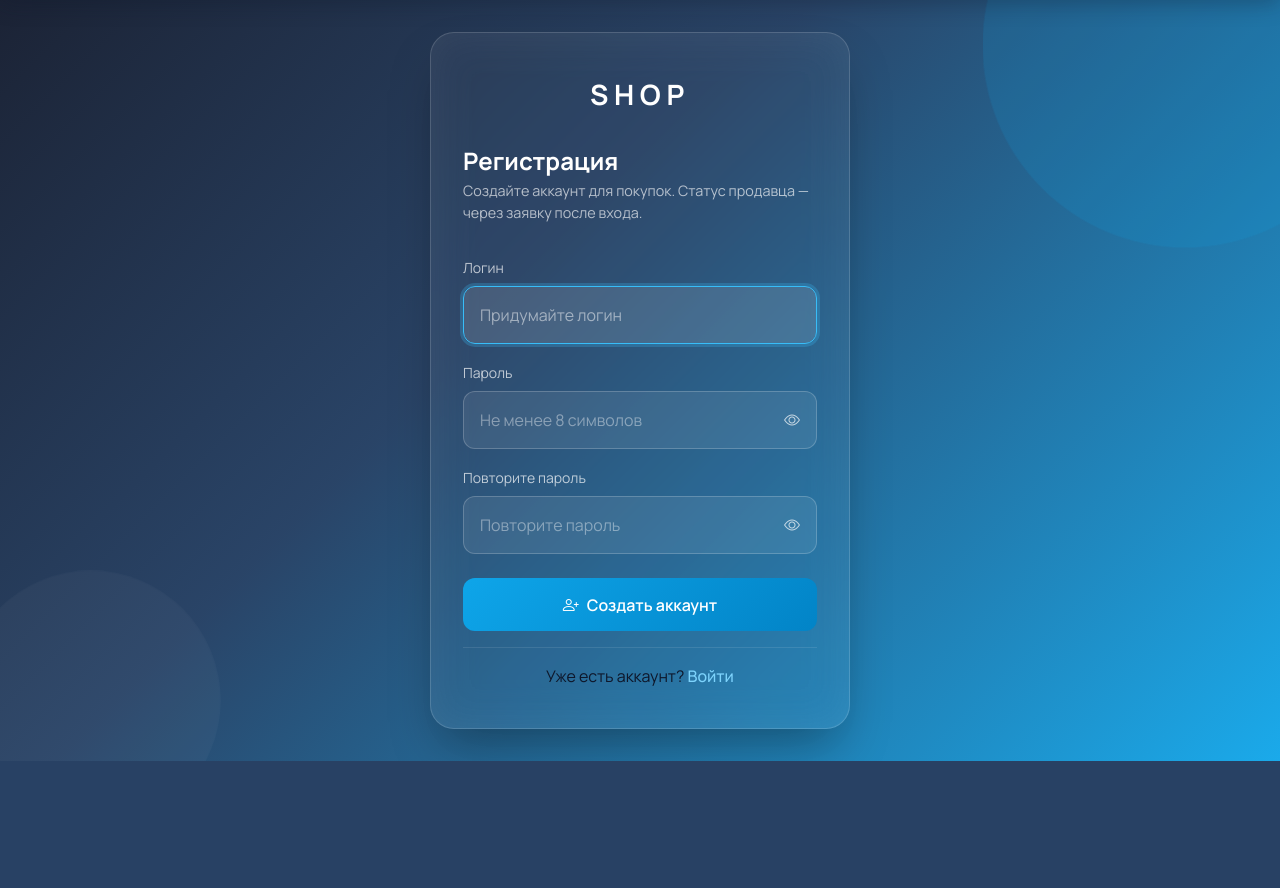
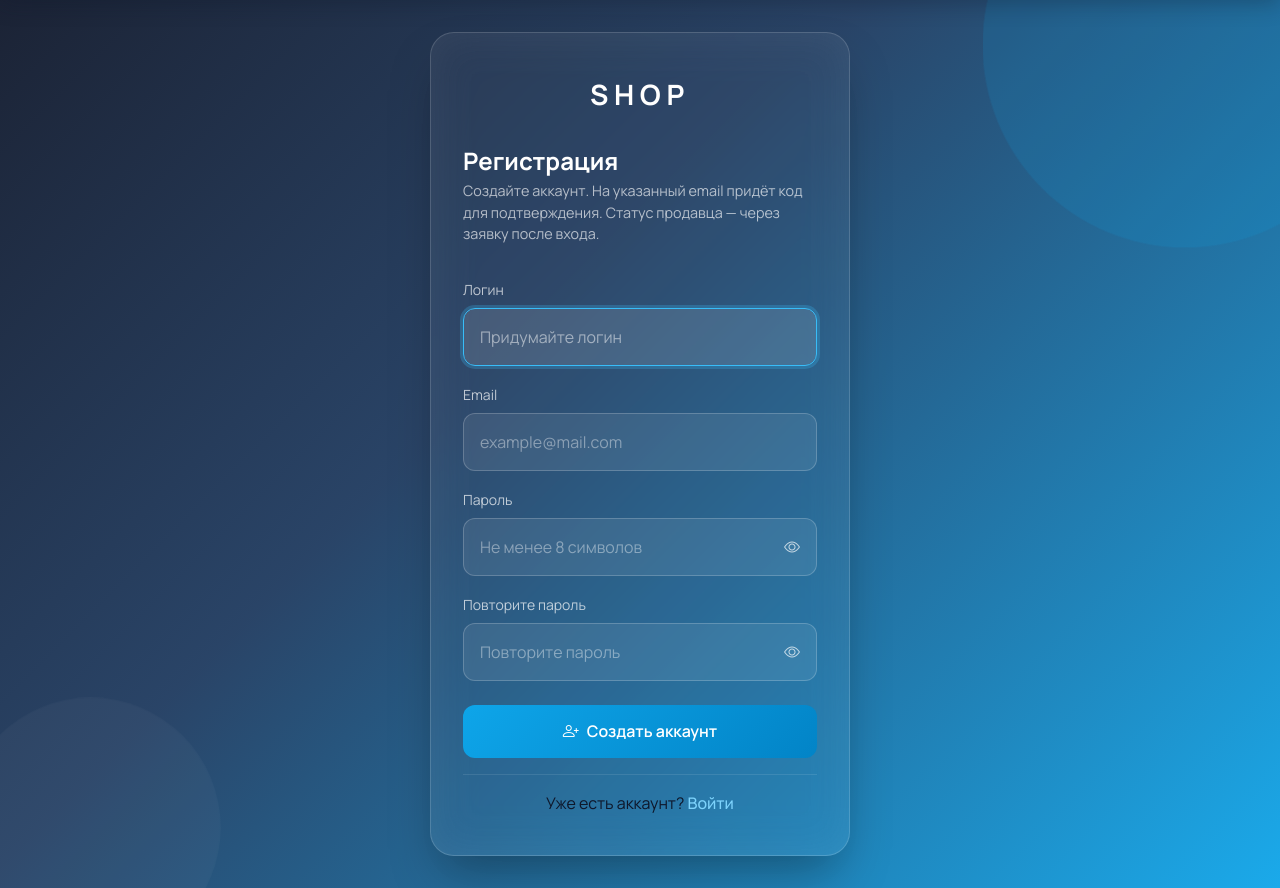
Before and after one commit to ViraKrajevskiy/Shop, a Django app: page /register/ in a window 1280 px wide. Shown: the part 65-953 px from the top of the page. Before the commit the page ends 826 px from the top, so only its background shows below. Run offline with Django 5.2, Linux system fonts and the light colour scheme.

Commit message:
emailcode

```diff
--- a/config/settings.py
+++ b/config/settings.py
@@ -108,6 +108,10 @@ DEFAULT_AUTO_FIELD = 'django.db.models.BigAutoField'
 MEDIA_URL = 'media/'
 MEDIA_ROOT = BASE_DIR / 'media'
 
+# Письма: в разработке — в консоль; в продакшене задайте EMAIL_HOST, EMAIL_HOST_USER, EMAIL_HOST_PASSWORD
+EMAIL_BACKEND = config('EMAIL_BACKEND', default='django.core.mail.backends.console.EmailBackend')
+DEFAULT_FROM_EMAIL = config('DEFAULT_FROM_EMAIL', default='Shop <noreply@shop.local>')
+
 LOGIN_URL = '/login/'
 LOGIN_REDIRECT_URL = '/'
 SESSION_SERIALIZER = 'django.contrib.sessions.serializers.JSONSerializer'
--- a/config/urls.py
+++ b/config/urls.py
@@ -35,6 +35,7 @@ urlpatterns = [
     path('product/<int:pk>/chat/', views.chat_start_product, name='chat_start_product'),
     path('login/', auth_views.LoginView.as_view(template_name='shop/auth/login.html'), name='login'),
     path('register/', views.register_view, name='register'),
+    path('register/verify/', views.register_verify_view, name='register_verify'),
     path('become-seller/', views.become_seller, name='become_seller'),
     path('profile/', views.profile_view, name='profile'),
     path('support/', views.support_view, name='support'),
--- a/shop/forms.py
+++ b/shop/forms.py
@@ -8,17 +8,38 @@ User = get_user_model()
 
 
 class RegisterForm(UserCreationForm):
-    """Регистрация — только как покупатель. Статус продавца через заявку."""
+    """Шаг 1 регистрации: логин, email, пароль. Код отправляется на email."""
+
+    email = forms.EmailField(
+        label='Email',
+        required=True,
+        widget=forms.EmailInput(attrs={'class': 'form-control', 'placeholder': 'example@mail.com'})
+    )
 
     class Meta:
         model = User
-        fields = ('username', 'password1', 'password2')
+        fields = ('username', 'email', 'password1', 'password2')
 
-    def save(self, commit=True):
-        user = super().save(commit=commit)
-        if commit:
-            UserProfile.objects.get_or_create(user=user, defaults={'role': UserProfile.ROLE_USER})
-        return user
+    def clean_email(self):
+        email = (self.cleaned_data.get('email') or '').strip().lower()
+        if User.objects.filter(email__iexact=email).exists():
+            raise forms.ValidationError('Пользователь с таким email уже зарегистрирован.')
+        return email
+
+
+class RegisterVerifyForm(forms.Form):
+    """Шаг 2: ввод кода из email."""
+    code = forms.CharField(
+        label='Код из письма',
+        max_length=10,
+        min_length=4,
+        widget=forms.TextInput(attrs={
+            'class': 'form-control',
+            'placeholder': 'Введите код',
+            'autocomplete': 'one-time-code',
+            'inputmode': 'numeric',
+        })
+    )
 
 
 class BecomeSellerForm(forms.Form):
@@ -43,11 +64,10 @@ class BecomeSellerForm(forms.Form):
 
 
 class ProductForm(forms.ModelForm):
-    """Форма подачи объявления о товаре. Бренд выбирается: свой / другой / добавить новый."""
+    """Форма подачи объявления. Бренд: свой (подтверждённый) или из каталога. Новый бренд добавляется отдельно в разделе «Магазин и бренды»."""
 
     BRAND_MY = 'my'
     BRAND_EXISTING = 'existing'
-    BRAND_NEW = 'new'
 
     brand_mode = forms.ChoiceField(
         label='Бренд товара',
@@ -64,12 +84,6 @@ class ProductForm(forms.ModelForm):
         required=False,
         widget=forms.Select(attrs={'class': 'form-select'})
     )
-    brand_new_name = forms.CharField(
-        label='Название нового бренда',
-        max_length=100,
-        required=False,
-        widget=forms.TextInput(attrs={'class': 'form-control', 'placeholder': 'Введите название'})
-    )
 
     def __init__(self, *args, user=None, **kwargs):
         self._user = user
@@ -78,14 +92,13 @@ class ProductForm(forms.ModelForm):
         self.fields['category'].empty_label = '— Выберите тип товара —'
         self.fields['category'].label = 'Тип товара'
 
-        owned = Brand.objects.filter(owner=self._user).order_by('name') if self._user else []
-        all_brands = Brand.objects.order_by('name')
+        owned = Brand.objects.filter(owner=self._user, status=Brand.STATUS_APPROVED).order_by('name') if self._user else Brand.objects.none()
+        all_brands = Brand.objects.filter(status=Brand.STATUS_APPROVED).order_by('name')
 
         choices = []
         if owned:
             choices.append((self.BRAND_MY, 'Мой бренд'))
         choices.append((self.BRAND_EXISTING, 'Выбрать из списка'))
-        choices.append((self.BRAND_NEW, 'Добавить новый бренд'))
 
         self.fields['brand_mode'].choices = choices
         if owned and not self.initial.get('brand_mode'):
@@ -96,15 +109,12 @@ class ProductForm(forms.ModelForm):
         self.fields['brand_my_id'].empty_label = '— Выберите —'
         self.fields['brand_existing_id'].queryset = all_brands
         self.fields['brand_existing_id'].empty_label = '— Выберите бренд —'
-        self._owned_brands = list(owned)
-        self._all_brands = list(all_brands)
 
     def clean(self):
         data = super().clean()
         mode = data.get('brand_mode')
         brand_my_id = data.get('brand_my_id')
         brand_existing_id = data.get('brand_existing_id')
-        brand_new_name = (data.get('brand_new_name') or '').strip()
 
         if mode == self.BRAND_MY:
             if not brand_my_id:
@@ -116,11 +126,6 @@ class ProductForm(forms.ModelForm):
                 self.add_error('brand_mode', 'Выберите бренд из списка')
                 return data
             data['_resolved_brand'] = brand_existing_id
-        elif mode == self.BRAND_NEW:
-            if not brand_new_name:
-                self.add_error('brand_new_name', 'Введите название бренда')
-                return data
-            data['_brand_to_create'] = brand_new_name
         return data
 
     class Meta:
--- a/shop/models/__init__.py
+++ b/shop/models/__init__.py
@@ -5,5 +5,6 @@ from .chat import Chat, ChatParticipant, Message
 from .user_profile import UserProfile
 from .notification import Notification, SellerFollow
 from .seller_application import SellerApplication
+from .pending_registration import PendingRegistration
 
-__all__ = ['Brand', 'Category', 'Product', 'ProductLike', 'ProductComment', 'UserFavorite', 'Chat', 'ChatParticipant', 'Message', 'UserProfile', 'Notification', 'SellerFollow', 'SellerApplication']
+__all__ = ['Brand', 'Category', 'Product', 'ProductLike', 'ProductComment', 'UserFavorite', 'Chat', 'ChatParticipant', 'Message', 'UserProfile', 'Notification', 'SellerFollow', 'SellerApplication', 'PendingRegistration']
--- a/shop/views.py
+++ b/shop/views.py
@@ -6,7 +6,7 @@ from django.db.models import Q, Count
 from django.contrib import messages
 from django.contrib.auth.decorators import login_required
 from django.contrib.auth import get_user_model, login, logout
-from .models import Product, Category, Brand, Chat, ChatParticipant, Message, ProductLike, ProductComment, UserFavorite, UserProfile, Notification, SellerFollow, SellerApplication
+from .models import Product, Category, Brand, Chat, ChatParticipant, Message, ProductLike, ProductComment, UserFavorite, UserProfile, Notification, SellerFollow, SellerApplication, PendingRegistration
 from decimal import Decimal
 
 
@@ -260,16 +260,27 @@ def favorites_list(request):
     })
 
 
-@login_required
 def become_seller(request):
-    """Заявка на статус продавца — отправляется на модерацию"""
+    """Заявка на статус продавца. Форму видят все; отправить могут только авторизованные."""
+    if not request.user.is_authenticated:
+        if request.method == 'POST':
+            messages.warning(request, 'Войдите или зарегистрируйтесь, чтобы отправить заявку.')
+            from django.contrib.auth.views import redirect_to_login
+            return redirect_to_login(request.get_full_path())
+        from .forms import BecomeSellerForm
+        return render(request, 'shop/auth/become_seller.html', {
+            'form': BecomeSellerForm(),
+            'pending_application': None,
+            'show_login_prompt': True,
+        })
+
     profile = getattr(request.user, 'profile', None)
     if profile and profile.is_businessman:
         messages.info(request, 'Вы уже зарегистрированы как продавец.')
         return redirect('create_listing')
     pending = SellerApplication.objects.filter(user=request.user, status=SellerApplication.STATUS_PENDING).first()
     if pending:
-        return render(request, 'shop/auth/become_seller.html', {'form': None, 'pending_application': pending})
+        return render(request, 'shop/auth/become_seller.html', {'form': None, 'pending_application': pending, 'show_login_prompt': False})
     if request.method == 'POST':
         from .forms import BecomeSellerForm
         form = BecomeSellerForm(request.POST)
@@ -285,26 +296,87 @@ def become_seller(request):
     else:
         from .forms import BecomeSellerForm
         form = BecomeSellerForm()
-    return render(request, 'shop/auth/become_seller.html', {'form': form})
+    return render(request, 'shop/auth/become_seller.html', {'form': form, 'show_login_prompt': False})
 
 
 def register_view(request):
-    """Регистрация: обычный пользователь или продавец (бизнесмен)"""
+    """Регистрация шаг 1: логин, email, пароль. Отправка кода на email."""
     if request.user.is_authenticated:
         return redirect('home')
     if request.method == 'POST':
         from .forms import RegisterForm
+        from django.contrib.auth.hashers import make_password
+        import random
+        from django.core.mail import send_mail
+        from django.conf import settings as django_settings
+
         form = RegisterForm(request.POST)
         if form.is_valid():
-            user = form.save()
-            login(request, user)
-            messages.success(request, f'Добро пожаловать, {user.username}!')
-            next_url = request.GET.get('next') or request.POST.get('next') or '/'
-            return redirect(next_url)
+            email = (form.cleaned_data['email'] or '').strip().lower()
+            username = form.cleaned_data['username']
+            raw_password = form.cleaned_data['password1']
+            code = str(random.randint(100000, 999999))
+
+            PendingRegistration.objects.filter(email=email).delete()
+            PendingRegistration.objects.create(
+                email=email,
+                username=username,
+                password=make_password(raw_password),
+                code=code,
+            )
+            request.session['register_email'] = email
+            request.session['register_next'] = request.POST.get('next') or request.GET.get('next') or '/'
+
+            subject = 'Код подтверждения регистрации — Shop'
+            message = f'Здравствуйте!\n\nВаш код для завершения регистрации: {code}\n\nВведите его на странице регистрации. Код действителен 24 часа.'
+            send_mail(
+                subject,
+                message,
+                getattr(django_settings, 'DEFAULT_FROM_EMAIL', 'noreply@shop.local'),
+                [email],
+                fail_silently=False,
+            )
+            messages.success(request, f'Код отправлен на {email}. Введите его ниже.')
+            return redirect('register_verify')
     else:
         from .forms import RegisterForm
         form = RegisterForm()
     return render(request, 'shop/auth/register.html', {'form': form})
+
+
+def register_verify_view(request):
+    """Регистрация шаг 2: ввод кода из email, создание аккаунта."""
+    if request.user.is_authenticated:
+        return redirect('home')
+    email = request.session.get('register_email')
+    if not email:
+        messages.warning(request, 'Сначала заполните форму регистрации и запросите код.')
+        return redirect('register')
+
+    if request.method == 'POST':
+        from .forms import RegisterVerifyForm
+        form = RegisterVerifyForm(request.POST)
+        if form.is_valid():
+            code = (form.cleaned_data['code'] or '').strip()
+            pending = PendingRegistration.objects.filter(email=email, code=code).first()
+            if not pending:
+                form.add_error('code', 'Неверный или устаревший код. Запросите новый код на шаге регистрации.')
+            else:
+                User = get_user_model()
+                user = User(username=pending.username, email=pending.email)
+                user.password = pending.password
+                user.save()
+                UserProfile.objects.get_or_create(user=user, defaults={'role': UserProfile.ROLE_USER})
+                pending.delete()
+                next_url = request.session.pop('register_next', '/')
+                request.session.pop('register_email', None)
+                login(request, user)
+                messages.success(request, f'Добро пожаловать, {user.username}!')
+                return redirect(next_url)
+        return render(request, 'shop/auth/register_verify.html', {'form': form, 'email': email})
+
+    from .forms import RegisterVerifyForm
+    return render(request, 'shop/auth/register_verify.html', {'form': RegisterVerifyForm(), 'email': email})
 
 
 @login_required
@@ -325,11 +397,8 @@ def create_listing(request):
             product.publication_status = Product.STATUS_PENDING
 
             resolved = form.cleaned_data.get('_resolved_brand')
-            brand_new = form.cleaned_data.get('_brand_to_create')
             if resolved:
                 product.brand = resolved
-            elif brand_new:
-                product.brand = Brand.objects.create(name=brand_new, owner=request.user)
 
             product.save()
             messages.success(request, 'Объявление размещено! Оно появится в каталоге после модерации.')
@@ -411,8 +480,16 @@ def seller_brand(request):
         elif action == 'add_brand':
             name = (request.POST.get('brand_name') or '').strip()
             if name:
-                Brand.objects.get_or_create(name=name, owner=request.user)
-                messages.success(request, f'Бренд «{name}» добавлен.')
+                brand, created = Brand.objects.get_or_create(
+                    name=name, owner=request.user,
+                    defaults={'status': Brand.STATUS_PENDING}
+                )
+                if created:
+                    messages.success(request, 'Бренд добавлен и будет доступен после подтверждения модератором.')
+                elif brand.status == Brand.STATUS_APPROVED:
+                    messages.info(request, f'Бренд «{name}» уже в вашем списке.')
+                else:
+                    messages.info(request, 'Заявка на этот бренд уже отправлена и ожидает подтверждения.')
             else:
                 messages.warning(request, 'Введите название бренда.')
         elif action == 'delete_brand':
--- a/templates/shop/auth/become_seller.html
+++ b/templates/shop/auth/become_seller.html
@@ -29,6 +29,12 @@
             <a href="{% url 'home' %}" class="btn btn-auth">← На главную</a>
             {% else %}
             <p class="auth-subtitle">Оставьте заявку на получение статуса продавца</p>
+
+            {% if show_login_prompt %}
+            <div class="alert alert-warning mb-3">
+                Чтобы отправить заявку, <a href="{% url 'login' %}?next={{ request.path|urlencode }}">войдите</a> или <a href="{% url 'register' %}?next={{ request.path|urlencode }}">зарегистрируйтесь</a>.
+            </div>
+            {% endif %}
 
             <div class="seller-requirements mb-4 p-3 bg-light rounded">
                 <h6 class="fw-semibold mb-2"><i class="bi bi-info-circle me-1"></i>Требования к продавцам</h6>
--- a/templates/shop/auth/register.html
+++ b/templates/shop/auth/register.html
@@ -18,7 +18,7 @@
                 <a href="{% url 'home' %}">SHOP</a>
             </div>
             <h1>Регистрация</h1>
-            <p class="auth-subtitle">Создайте аккаунт для покупок. Статус продавца — через заявку после входа.</p>
+            <p class="auth-subtitle">Создайте аккаунт. На указанный email придёт код для подтверждения. Статус продавца — через заявку после входа.</p>
 
             <form method="post" action="{% url 'register' %}">
                 {% csrf_token %}
@@ -28,6 +28,11 @@
                     <label for="id_username" class="form-label">Логин</label>
                     <input type="text" name="username" id="id_username" class="form-control" placeholder="Придумайте логин" required autofocus value="{{ form.username.value|default:'' }}">
                     {% if form.username.errors %}<ul class="errorlist">{% for e in form.username.errors %}<li>{{ e }}</li>{% endfor %}</ul>{% endif %}
+                </div>
+                <div class="mb-3 form-group">
+                    <label for="id_email" class="form-label">Email</label>
+                    <input type="email" name="email" id="id_email" class="form-control" placeholder="example@mail.com" required value="{{ form.email.value|default:'' }}">
+                    {% if form.email.errors %}<ul class="errorlist">{% for e in form.email.errors %}<li>{{ e }}</li>{% endfor %}</ul>{% endif %}
                 </div>
                 <div class="mb-3 form-group">
                     <label for="id_password1" class="form-label">Пароль</label>
--- a/templates/shop/seller/seller_brand.html
+++ b/templates/shop/seller/seller_brand.html
@@ -27,7 +27,7 @@
 
     <div class="card p-4" style="max-width: 480px;">
         <h5 class="mb-3"><i class="bi bi-badge-tm me-1"></i>Мои бренды</h5>
-        <p class="text-muted small mb-3">Добавьте бренды, которыми вы владеете. Их можно будет выбрать при размещении товара.</p>
+        <p class="text-muted small mb-3">Добавьте бренды, которыми вы владеете. Новый бренд появится в списке «Мой бренд» после подтверждения модератором.</p>
         <form method="post" class="d-flex gap-2 mb-4">
             {% csrf_token %}
             <input type="hidden" name="action" value="add_brand">
@@ -38,7 +38,7 @@
         <ul class="list-group list-group-flush">
             {% for b in owned_brands %}
             <li class="list-group-item d-flex justify-content-between align-items-center">
-                <span>{{ b.name }}</span>
+                <span>{{ b.name }}{% if b.status == 'pending' %} <span class="badge bg-warning text-dark">на подтверждении</span>{% endif %}</span>
                 <form method="post" class="mb-0" onsubmit="return confirm('Удалить бренд?');">
                     {% csrf_token %}
                     <input type="hidden" name="action" value="delete_brand">
```
Also changed, not shown: docs/RENDER_DEPLOY.md (deleted, +0 -9 lines), shop/admin.py (+18 -2 lines), shop/models/brand.py (+12 -0 lines), shop/models/pending_registration.py (added, +17 -0 lines), templates/shop/auth/register_verify.html (added, +41 -0 lines), templates/shop/seller/create_listing.html (+2 -8 lines).
